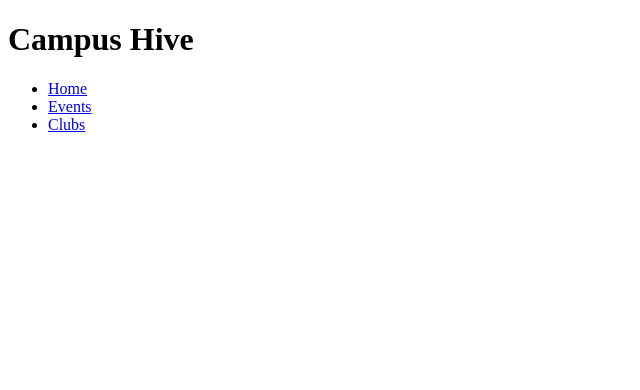
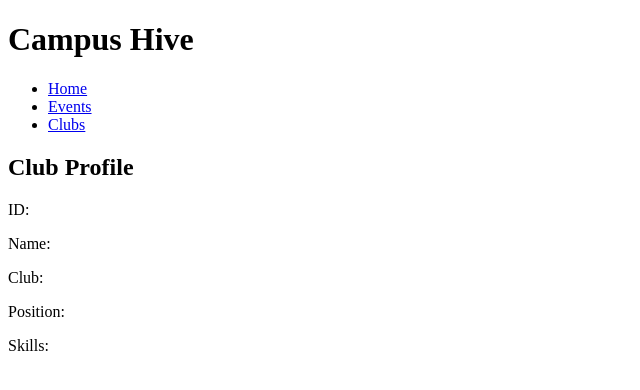
Before and after one commit to Vikash-Attrish/Campus-Hive, a website: page profile.html in a window 1280 px wide. Shown: the whole page, without its empty margins (0-640 px from the left). Drawn offline with Linux system fonts and the light colour scheme.

Commit message:
provide main components

```diff
--- a/profile.html
+++ b/profile.html
@@ -16,5 +16,14 @@
           </ul>
         </nav>
       </header>
+      <main>
+        <h2>Club Profile</h2>
+
+        <p>ID: <span id="id"></span></p>
+        <p>Name: <span id="name"></span></p>
+        <p>Club: <span id="club"></span></p>
+        <p>Position: <span id="role"></span></p>
+        <p>Skills: <span id="tech"></span></p>
+      </main>
 </body>
 </html>
```
